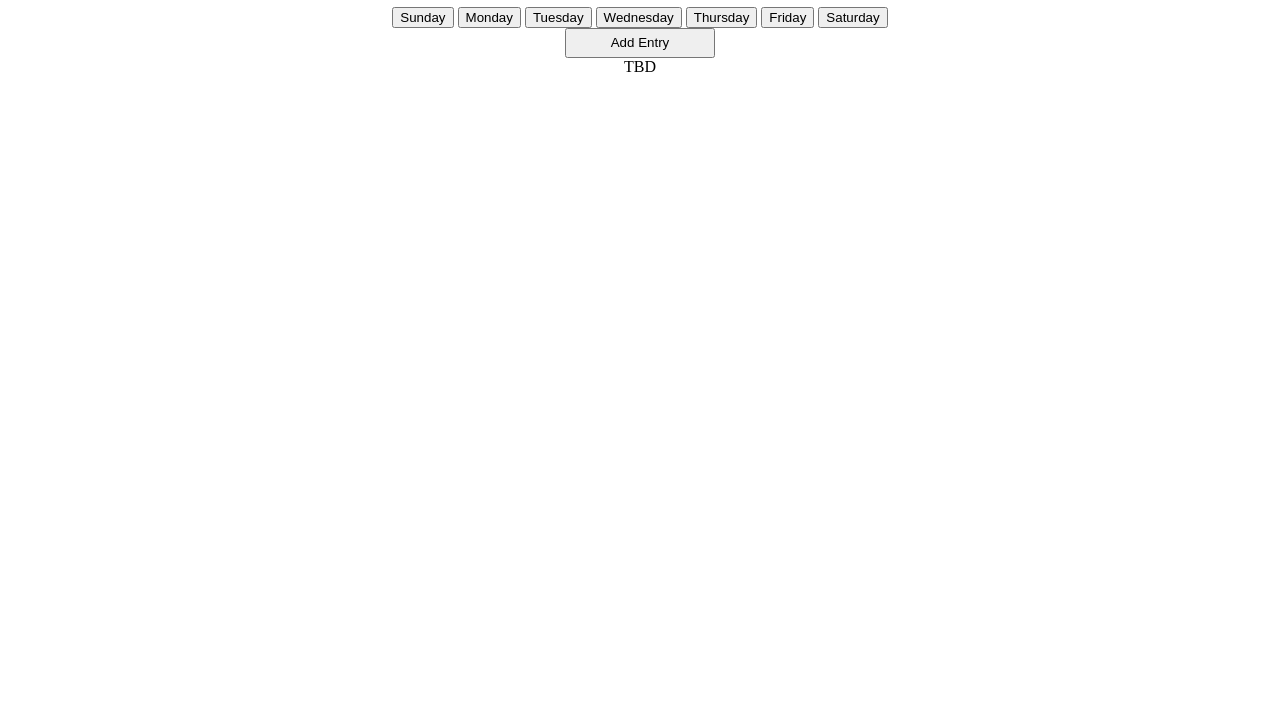
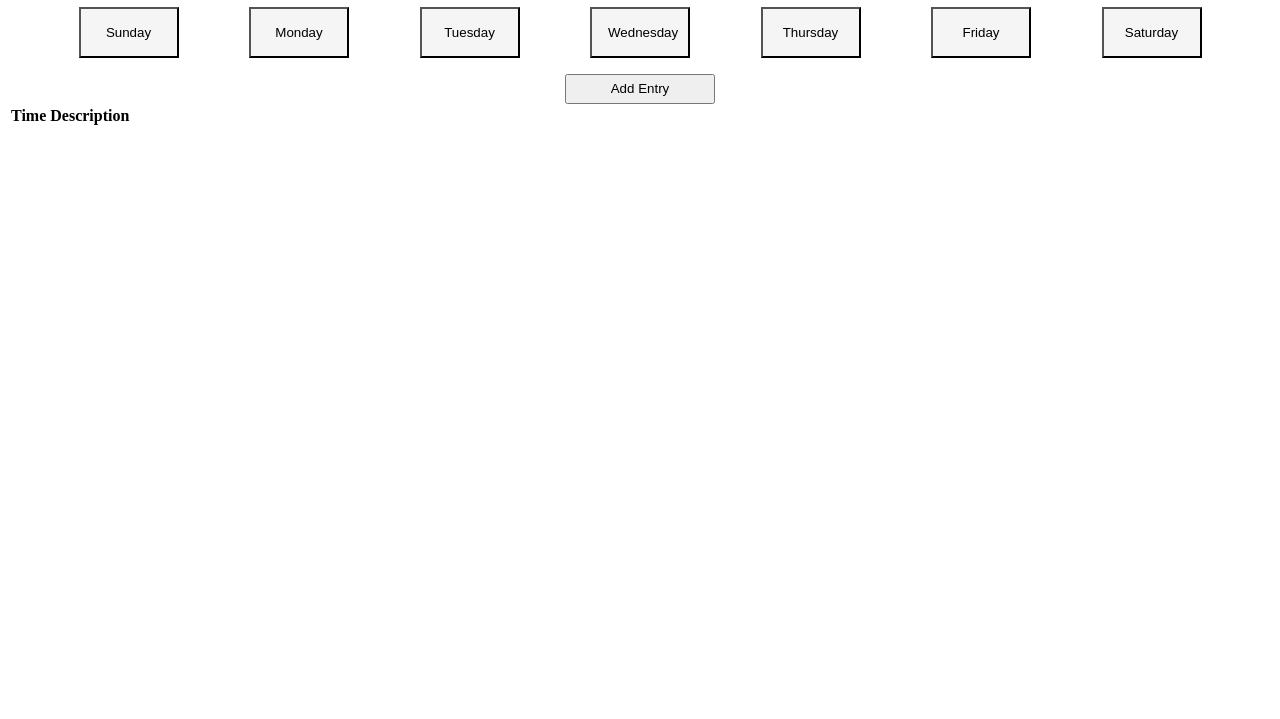
Before and after one commit to Boyul-Kim/week-planner, a plain HTML site: page index.html in a window 1280 px wide. Shown: the part 81-800 px from the top of the page. Drawn offline with Linux system fonts and the light colour scheme; a web font is replaced by a local one.

Commit message:
styled buttons

```diff
--- a/index.html
+++ b/index.html
@@ -12,21 +12,37 @@
     <div class="row justify-content-center">
       <h1>Weekly Planner</h1>
     </div>
-    <div class="row justify-content-center">
-      <div class="column-eigth">
-        <button id="Sunday" class="day-buttons">Sunday</button>
-        <button id="Monday" class="day-buttons">Monday</button>
-        <button id="Tuesday" class="day-buttons">Tuesday</button>
-        <button id="Wednesday" class="day-buttons">Wednesday</button>
-        <button id="Thursday" class="day-buttons">Thursday</button>
-        <button id="Friday" class="day-buttons">Friday</button>
-        <button id="Saturday" class="day-buttons">Saturday</button>
-      </div>
+    <div class="row justify-content-space-between">
+      <button id="Sunday" class="day-buttons column-eigth">Sunday</button>
+      <button id="Monday" class="day-buttons column-eigth">Monday</button>
+      <button id="Tuesday" class="day-buttons column-eigth">Tuesday</button>
+      <button id="Wednesday" class="day-buttons column-eigth">Wednesday</button>
+      <button id="Thursday" class="day-buttons column-eigth">Thursday</button>
+      <button id="Friday" class="day-buttons column-eigth">Friday</button>
+      <button id="Saturday" class="day-buttons column-eigth">Saturday</button>
     </div>
     <div class="column-full justify-content-center">
       <button class="entry-button">Add Entry</button>
     </div>
-    <div class="column-full">TBD</div>
+    <div class="column-full">
+      <div class="day-entry-view">
+
+        <table>
+          <thead>
+            <tr>
+              <th>Time</th>
+              <th>Description</th>
+            </tr>
+          </thead>
+          <tbody>
+            <tr>
+              <td></td>
+            </tr>
+          </tbody>
+        </table>
+
+      </div>
+    </div>
   </div>
 
   <div class="hidden-container hidden">
--- a/styles.css
+++ b/styles.css
@@ -1,5 +1,12 @@
+button.day-buttons {
+  background-color: whitesmoke;
+  padding: 1rem;
+  width:100px;
+  margin-bottom: 1rem;
+}
 .container {
-
+  max-width: 1400px;
+  margin: auto;
 }
 
 .fontChivo {
@@ -81,6 +88,9 @@
   height: 30px;
 
 }
+.justify-content-space-between {
+  justify-content: space-evenly;
+}
 
 .hidden {
   display: none;
```
